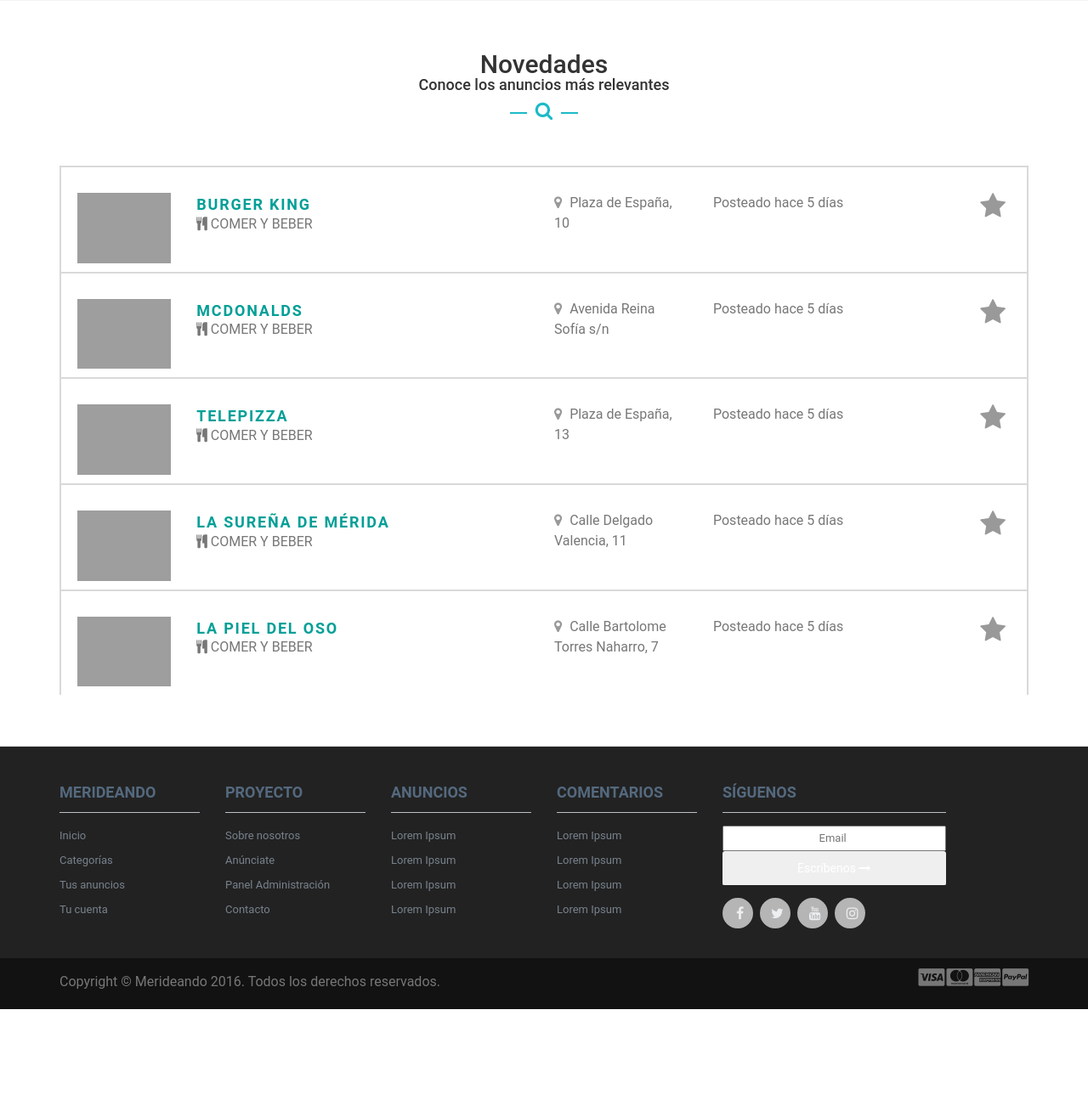
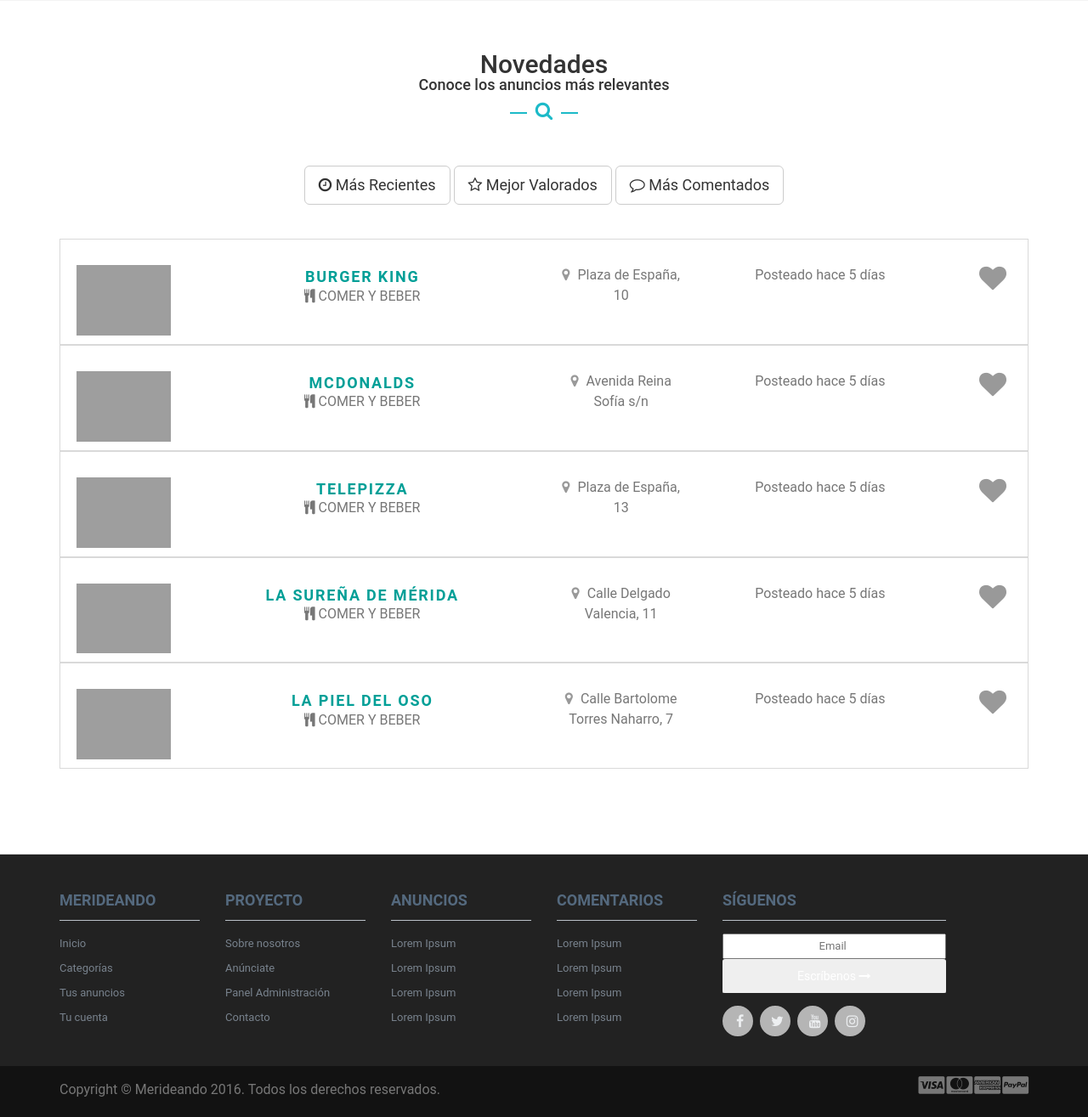
Before and after one commit to pedrosici/merideando, a PHP site: page / in a window 1280 px wide. Shown: the part 1896-3211 px from the top of the page at 85% size. Before the commit the page ends 3084 px from the top, so only its background shows below. Run offline with PHP 8.4, Linux system fonts and the light colour scheme; data comes from the database, SQL or seed files in the repository; some libraries are stand-ins or nearby versions; grey boxes are pictures that could not be loaded.

Commit message:
Añadimos en la sección novedades un tab-menú para poder ver los cinco mejores anuncios según relevancia, comentarios o fecha reciente.

```diff
--- a/css/style.css
+++ b/css/style.css
@@ -727,8 +727,8 @@ line-height: 36px;
 
 .listado-anuncios{
     padding-left: 15px;
-    border: solid 2px #d9d9d9;
-    border-bottom: none;
+    border: solid 1px #d9d9d9;
+
     padding-top: 30px;
     padding-bottom: 10px;
     padding-left: 19px;
@@ -766,6 +766,10 @@ line-height: 36px;
 .listado-categoria{
     text-transform: uppercase;
 }
-.estrella{
+.fav{
     color: #999;
 }
+
+.fav:hover{
+    color:orangered;
+}
--- a/index.php
+++ b/index.php
@@ -151,7 +151,8 @@ include('php/conexion.php');
     <section class="fondo section-padding" id="nosotros">
         <div class="container">
             <div class="row">
-                <div class="section_title text-center">					<h2>¿Qué necesitas hoy?</h2>
+                <div class="section_title text-center">
+                    <h2>¿Qué necesitas hoy?</h2>
 				    <h4>Elige una de nuestras categorías</h4>
 				    <div class="icon_wrap"><i class="fa fa-search"></i></div>
 				</div>
@@ -186,12 +187,26 @@ include('php/conexion.php');
 
     <section class="section-padding">
         <div class="container">
+            <div class="row">
                 <div class="section_title text-center mg-bt-40">
                     <h2>Novedades</h2>
                     <h4>Conoce los anuncios más relevantes</h4>
                     <div class="icon_wrap"><i class="fa fa-search"></i></div>
                 </div>
 
+
+               <div class="col-md-12 mg-bt-40 text-center">
+                  <!-- Nav tabs -->
+
+                    <a href="#recientes" aria-controls="home" role="tab" data-toggle="tab"><button class="btn btn-default btn-lg" role="presentation" class="active"><i class="fa fa-clock-o" aria-hidden="true"></i> Más Recientes</button></a>
+                    <a href="#valorados" aria-controls="profile" role="tab" data-toggle="tab"><button class="btn btn-default btn-lg" role="presentation"><i class="fa fa-star-o" aria-hidden="true"></i> Mejor Valorados</button></a>
+                    <a href="#comentados" aria-controls="messages" role="tab" data-toggle="tab"><button class="btn btn-default btn-lg" role="presentation"><i class="fa fa-comment-o" aria-hidden="true"></i> Más Comentados</button></a>
+
+
+
+                  <!-- Tab panes -->
+                 <div class="tab-content mg-tp-40">
+                    <div role="tabpanel" class="tab-pane fade in active" id="recientes">
                          <?php
                     //Consulta para sacar ultimos anuncios publicados
                     $sql = "SELECT a.razon_soc,a.id_anuncio, a.direccion, a.imagen, a.categoria_id, c.nombre_cat, c.icono FROM anuncios a INNER JOIN categorias c on a.categoria_id = c.id_categoria WHERE id_anuncio = a.id_anuncio ORDER BY fecha DESC LIMIT 5";
@@ -224,13 +239,11 @@ include('php/conexion.php');
 
                                 <div class="col-xs-10 col-xs-offset-2 col-sm-2 col-sm-offset-0 col-md-1">
                                     <div class="listado-favorito">
-                                    <a href="#" data-toggle="tooltip" data-placement="top" title="" class="estrella" data-original-title=">Guardar como favorito"><i class="fa fa-star fa-2x"></i></a>
+                                        <a href="#" data-toggle="tooltip" data-placement="top" title="" class="fav" data-original-title=">Guardar como favorito"><i class="fa fa-heart fa-2x"></i></a>
                                      </div>
                                 </div>
-
                             </div>
                         </div>
-
 
                         <?php
                       } // FIN while
@@ -239,6 +252,19 @@ include('php/conexion.php');
 
                     </div>
 
+                    <div role="tabpanel" class="tab-pane fade" id="valorados">...</div>
+                    <div role="tabpanel" class="tab-pane fade" id="comentados">...</div>
+
+                </div>
+
+            </div>
+
+
+
+
+
+                </div>
+            </div>
         </section>
 
      <!-- Incluimos el footer o pie de página -->
```
Lines whose indentation alone changed are shown as unchanged.
